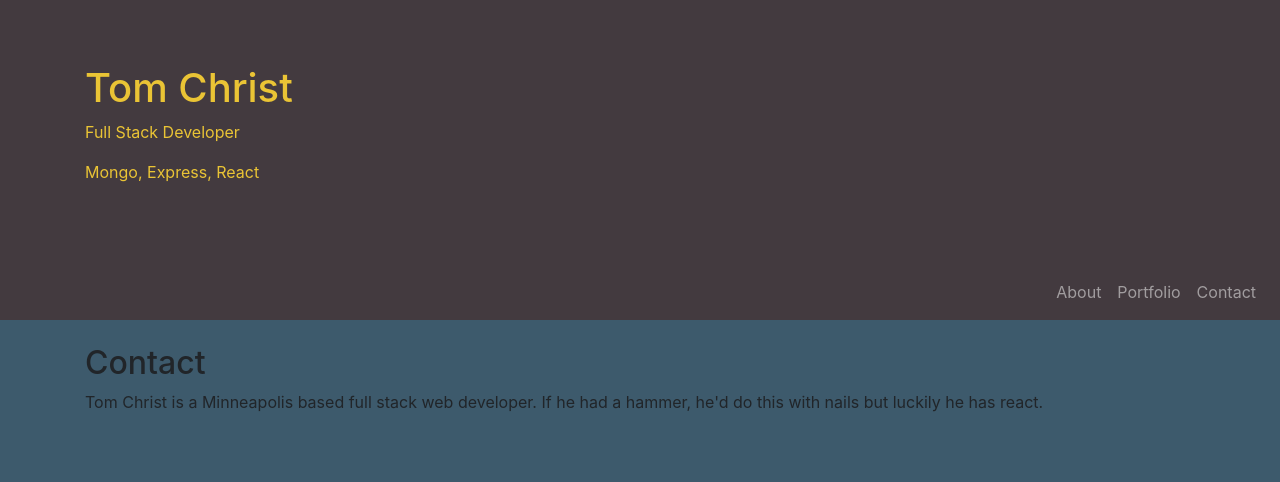
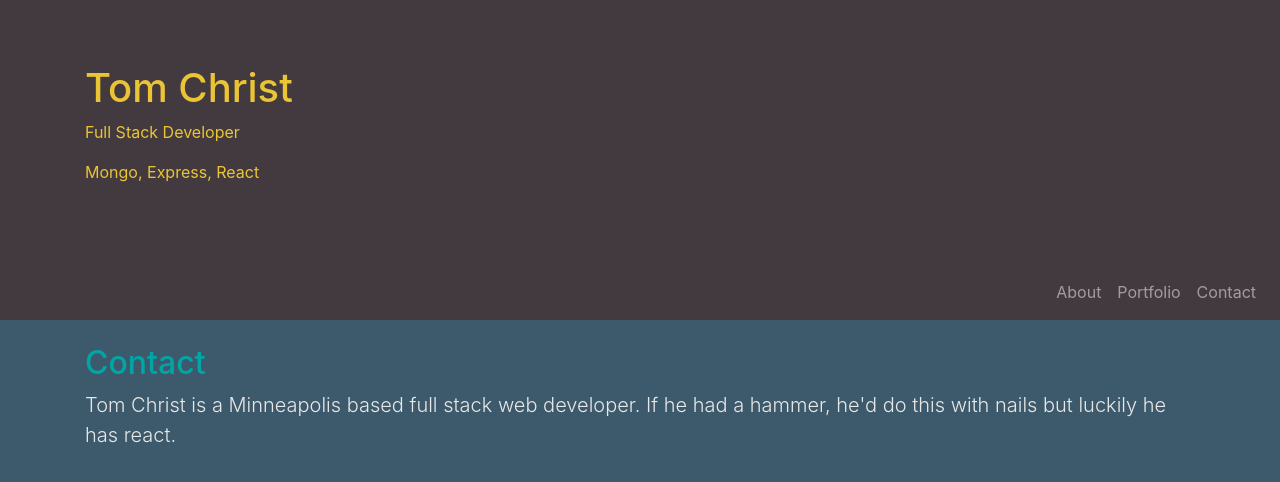
Before and after one commit to kiselblat/kiselblat.github.io, a React (Create React App) app: page /contact in a window 1280 px wide. Shown: the top 482 px of the page. Built offline with nearby package versions, Linux system fonts and the light colour scheme.

Commit message:
Add react-bootstrap grid components to pages

```diff
--- a/src/pages/About.js
+++ b/src/pages/About.js
@@ -1,12 +1,21 @@
 import React, { Component } from 'react';
+import { Row, Col } from 'react-bootstrap';
 import { Layout } from '../components/Layout';
 
 class About extends Component {
   render() {
     return(
       <Layout>
-        <h2 className="text-success">About</h2>
-        <p>Tom Christ is a Minneapolis based full stack web developer. If he had a hammer, he'd do this with nails but luckily he has react.</p>
+        <Row>
+          <Col>
+            <h2 className="text-success">About</h2>
+          </Col>
+        </Row>
+        <Row>
+          <Col>
+            <p className="lead text-light">Tom Christ is a Minneapolis based full stack web developer. If he had a hammer, he'd do this with nails but luckily he has react.</p>
+          </Col>
+        </Row>
       </Layout>
     )
   }
--- a/src/pages/Contact.js
+++ b/src/pages/Contact.js
@@ -1,12 +1,21 @@
 import React, { Component } from 'react';
+import { Row, Col } from 'react-bootstrap';
 import { Layout } from '../components/Layout';
 
 class Contact extends Component {
   render() {
     return(
       <Layout>
-        <h2>Contact</h2>
-        <p>Tom Christ is a Minneapolis based full stack web developer. If he had a hammer, he'd do this with nails but luckily he has react.</p>
+        <Row>
+          <Col>
+            <h2 className="text-success">Contact</h2>
+          </Col>
+        </Row>
+        <Row>
+          <Col>
+            <p className="lead text-light">Tom Christ is a Minneapolis based full stack web developer. If he had a hammer, he'd do this with nails but luckily he has react.</p>
+          </Col>
+        </Row>
       </Layout>
     )
   }
--- a/src/pages/NoMatch.js
+++ b/src/pages/NoMatch.js
@@ -1,12 +1,21 @@
 import React, { Component } from 'react';
+import { Row, Col } from 'react-bootstrap';
 import { Layout } from '../components/Layout';
 
 class NoMatch extends Component {
   render() {
     return(
       <Layout>
-        <h1>Whoops!</h1>
-        <p>Page not found!</p>
+        <Row>
+          <Col>
+            <h2 className="text-success">Whoops!</h2>
+          </Col>
+        </Row>
+        <Row>
+          <Col>
+            <p className="lead text-success">Page not found!</p>
+          </Col>
+        </Row>
       </Layout>
     )
   }
--- a/src/pages/Portfolio.js
+++ b/src/pages/Portfolio.js
@@ -1,4 +1,5 @@
 import React, { Component } from 'react';
+import { Row, Col } from 'react-bootstrap';
 import { Layout } from '../components/Layout';
 import PortfolioCard from '../components/PortfolioCard'
 import CardLayout from '../components/CardLayout'
@@ -17,8 +18,18 @@ class Portfolio extends Component {
   render() {
     return(
       <Layout>
-        <h2>Portfolio</h2>
-        <p>These are the sorts of things I can do.</p>
+        <Row>
+          <Col>
+            <h2 className="text-success">Portfolio</h2>
+          </Col>
+        </Row>
+        <Row>
+          <Col>
+            <p className="lead text-light">These are the sorts of things I can do.</p>
+          </Col>
+        </Row>
+        <Row>
+          <Col>
             <CardLayout>
 
               {this.state.projects.map(card => (
@@ -32,6 +43,8 @@ class Portfolio extends Component {
               ))}
 
             </CardLayout>
+          </Col>
+        </Row>
       </Layout>
     )
   }
```
Lines whose indentation alone changed are shown as unchanged.
